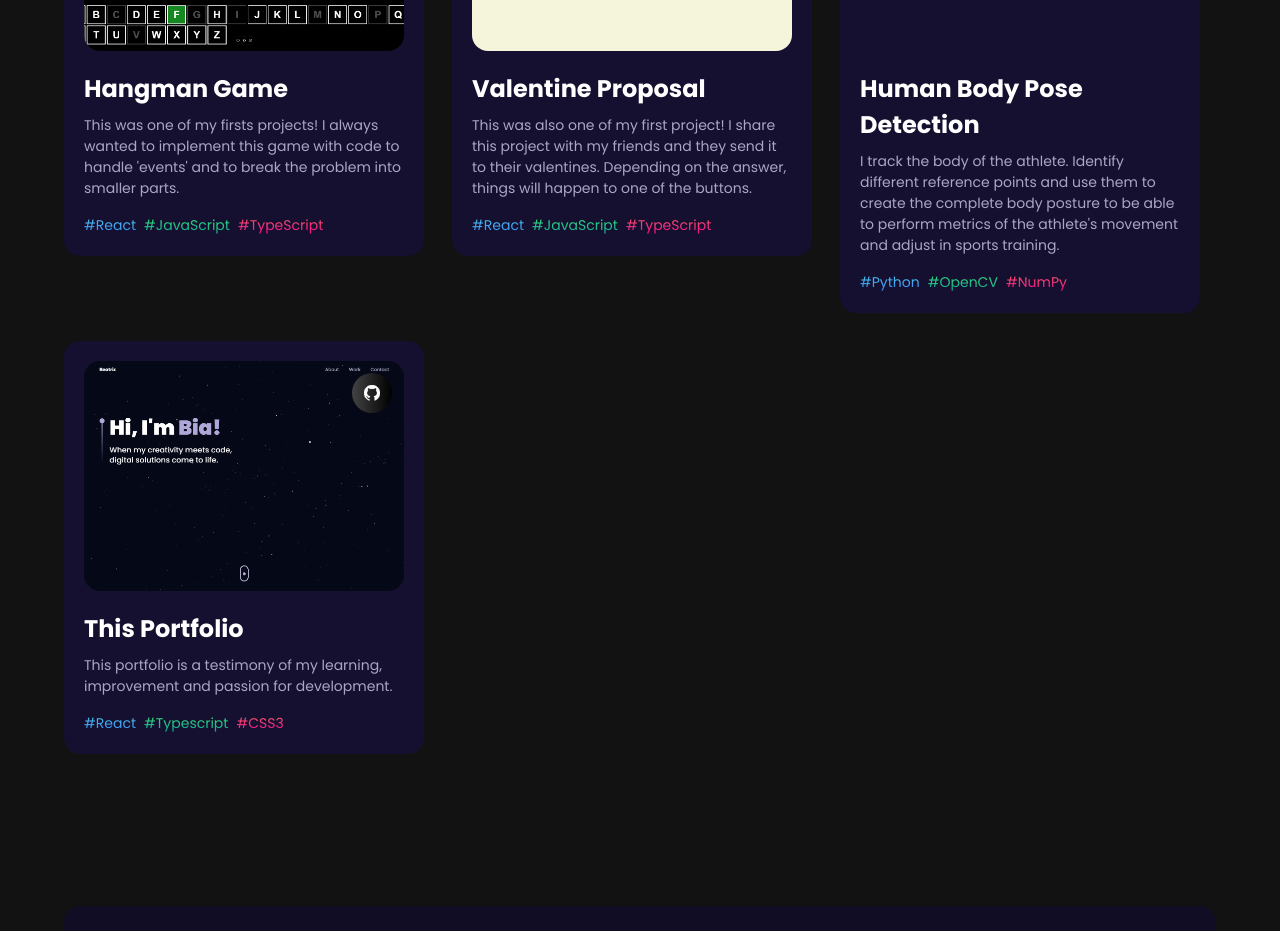
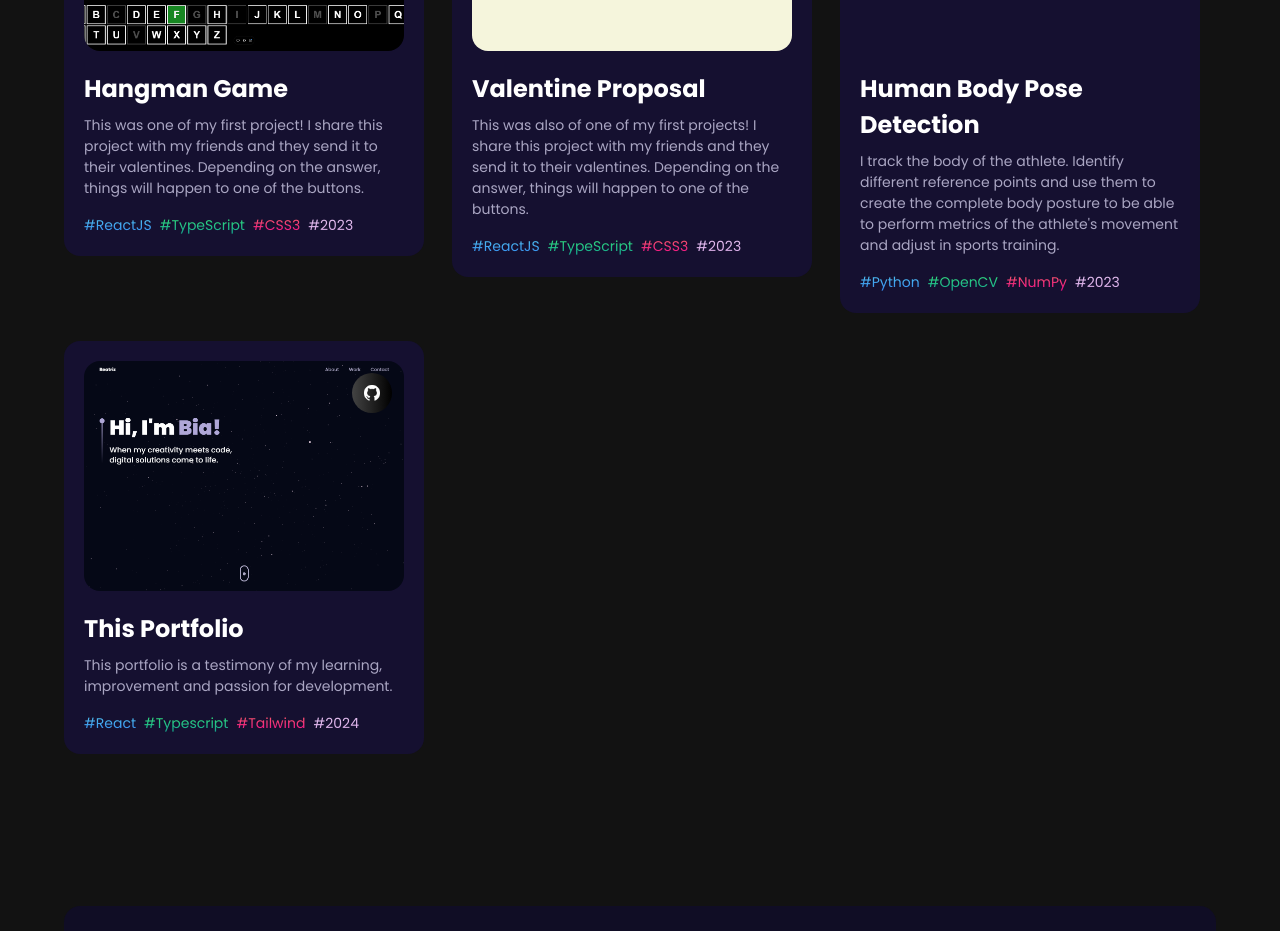
Before and after one commit to 0xn0va/0xn0va.github.io, a React (Vite) app: page / in a window 1280 px wide. Shown: the part 4768-5699 px from the top of the page. Built offline with nearby package versions, Linux system fonts and the light colour scheme; no server answers; grey boxes are pictures that could not be loaded.

Commit message:
add gradient in 'index.css' and objects in 'projects' - 'index.js'

```diff
--- a/src/constants/index.js
+++ b/src/constants/index.js
@@ -172,19 +172,23 @@ const projects = [
   {
     name: "Hangman Game",
     description:
-      "This was one of my firsts projects! I always wanted to implement this game with code to handle 'events' and to break the problem into smaller parts.",
+      "This was one of my first project! I share this project with my friends and they send it to their valentines. Depending on the answer, things will happen to one of the buttons.",
     tags: [
       {
-        name: "React",
+        name: "ReactJS",
         color: "blue-text-gradient",
       },
       {
-        name: "JavaScript",
+        name: "TypeScript",
         color: "green-text-gradient",
       },
       {
-        name: "TypeScript",
+        name: "CSS3",
         color: "pink-text-gradient",
+      },
+      {
+        name: "2023",
+        color: "ll-text-gradient",
       },
     ],
     media: hangman,
@@ -193,19 +197,23 @@ const projects = [
   {
     name: "Valentine Proposal",
     description:
-      "This was also one of my first project! I share this project with my friends and they send it to their valentines. Depending on the answer, things will happen to one of the buttons.",
+      "This was also of one of my first projects! I share this project with my friends and they send it to their valentines. Depending on the answer, things will happen to one of the buttons.",
     tags: [
       {
-        name: "React",
+        name: "ReactJS",
         color: "blue-text-gradient",
       },
       {
-        name: "JavaScript",
+        name: "TypeScript",
         color: "green-text-gradient",
       },
       {
-        name: "TypeScript",
+        name: "CSS3",
         color: "pink-text-gradient",
+      },
+      {
+        name: "2023",
+        color: "ll-text-gradient",
       },
     ],
     media: valentine,
@@ -228,6 +236,10 @@ const projects = [
         name: "NumPy",
         color: "pink-text-gradient",
       },
+      {
+        name: "2023",
+        color: "ll-text-gradient",
+      },
     ],
     media: humanBodyPose,
     source_code_link: "https://github.com/BRp99/body-pose-detection",
@@ -245,8 +257,12 @@ const projects = [
         color: "green-text-gradient",
       },
       {
-        name: "CSS3",
+        name: "Tailwind",
         color: "pink-text-gradient",
+      },
+      {
+        name: "2024",
+        color: "ll-text-gradient",
       },
     ],
     media: thisPortfolio,
--- a/src/index.css
+++ b/src/index.css
@@ -95,6 +95,15 @@
   -webkit-text-fill-color: transparent;
 }
 
+.ll-text-gradient {
+  background: #d4a5e3;
+  background: -webkit-linear-gradient(to top, #d4a5e3, #e8c4f3);
+  background: linear-gradient(to top, #d4a5e3, #e8c4f3);
+  background-clip: text;
+  -webkit-background-clip: text;
+  -webkit-text-fill-color: transparent;
+}
+
 /* canvas- style */
 .canvas-loader {
   font-size: 10px;
```
